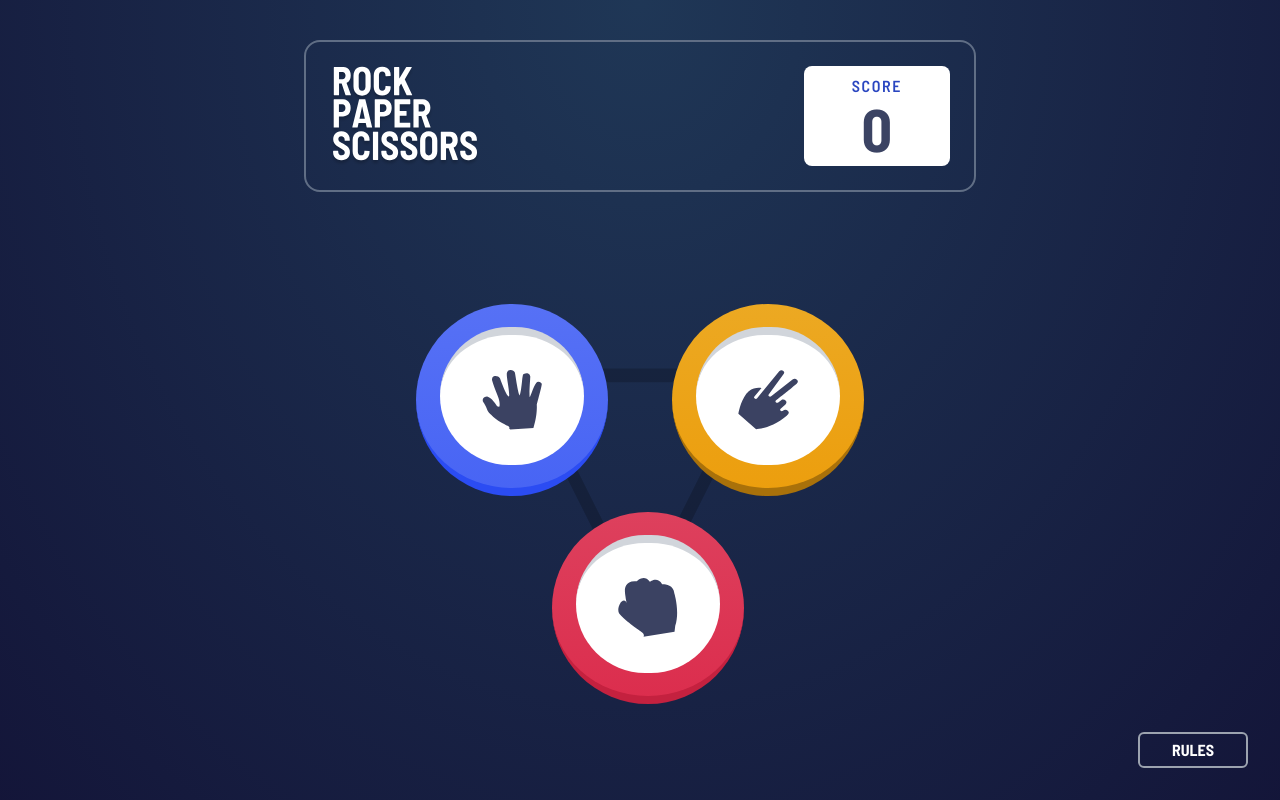
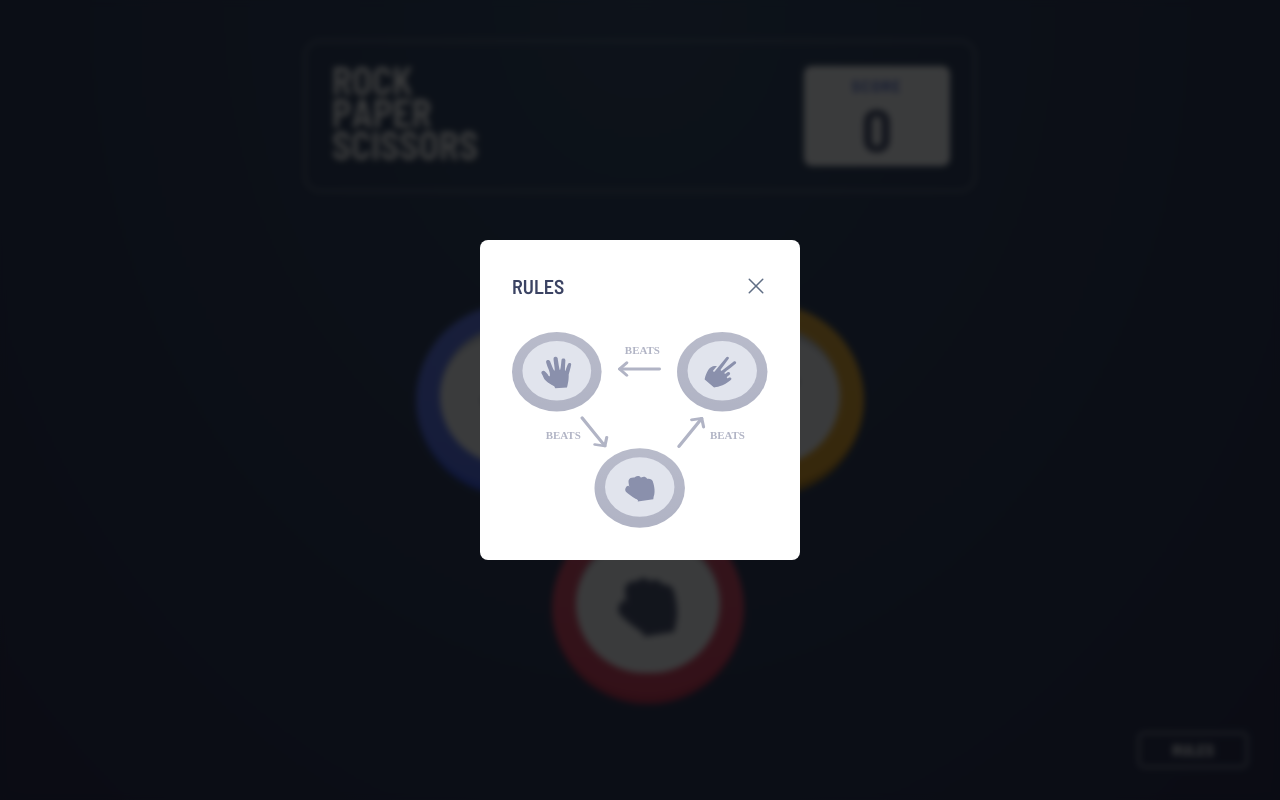
Before and after one commit to Garcez17/rock-paper-scissors-master, a Next.js app: page / in a window 1280 px wide. Both pictures are taken after a click on the button "RULES". Built offline with nearby package versions, Linux system fonts and the light colour scheme.

Commit message:
rules modal

```diff
--- a/package.json
+++ b/package.json
@@ -11,13 +11,16 @@
   "dependencies": {
     "framer-motion": "^7.3.5",
     "next": "12.3.0",
+    "phosphor-react": "^1.4.1",
     "react": "18.2.0",
-    "react-dom": "18.2.0"
+    "react-dom": "18.2.0",
+    "react-modal": "^3.15.1"
   },
   "devDependencies": {
     "@types/node": "18.7.18",
     "@types/react": "18.0.20",
     "@types/react-dom": "18.0.6",
+    "@types/react-modal": "^3.13.1",
     "autoprefixer": "^10.4.11",
     "eslint": "8.23.1",
     "eslint-config-next": "12.3.0",
--- /dev/null
+++ b/src/components/RulesModal.tsx
@@ -0,0 +1,32 @@
+import Image from 'next/image';
+import { X } from 'phosphor-react';
+import Modal from 'react-modal';
+
+interface RulesModalProps {
+  isOpen: boolean;
+  onRequestClose: () => void;
+}
+
+export function RulesModal({ isOpen, onRequestClose }: RulesModalProps) {
+  return (
+    <Modal
+      isOpen={isOpen}
+      onRequestClose={onRequestClose}
+      overlayClassName="react-modal-overlay"
+      className="react-modal-content"
+    >
+      <div className="w-80 h-80 bg-white rounded-lg flex flex-col p-8">
+        <header className="flex items-center justify-between">
+          <h1 className="text-blue-900 text-xl">RULES</h1>
+          <button onClick={onRequestClose}>
+            <X size={24} className="text-gray-500" />
+          </button>
+        </header>
+
+        <section className="relative flex-1 mt-8">
+          <Image src="/image-rules.svg" layout="fill" alt="Rules"/>
+        </section>
+      </div>
+    </Modal>
+  )
+}
--- a/src/pages/_app.tsx
+++ b/src/pages/_app.tsx
@@ -1,8 +1,11 @@
-// import { AnimatePresence } from 'framer-motion';
-import type { AppProps } from 'next/app'
+import type { AppProps } from 'next/app';
+import Modal from 'react-modal';
+
 import { AppProvider } from '../contexts';
 
 import '../styles/global.css';
+
+Modal.setAppElement('#__next');
 
 function MyApp({ Component, pageProps }: AppProps) {
   return (
--- a/src/pages/index.tsx
+++ b/src/pages/index.tsx
@@ -1,10 +1,17 @@
 import type { NextPage } from 'next'
+import { useState } from 'react';
 
 import { Board } from '../components/Board'
 import { Header } from '../components/Header'
+import { RulesModal } from '../components/RulesModal';
 
 const Home: NextPage = () => {
+  const [modalIsOpen, setModalIsOpen] = useState(false);
+
   return (
+    <>
+      <RulesModal isOpen={modalIsOpen} onRequestClose={() => setModalIsOpen(false)} />
+
       <div className="flex items-center justify-center">
         <div className="max-w-7xl w-full h-screen flex flex-col items-center">
           <Header />
@@ -14,10 +21,12 @@ const Home: NextPage = () => {
 
         <button
           className="absolute right-8 bottom-8 py-1 px-8 border-2 border-gray-400 rounded-md text-white font-bold"
+          onClick={() => setModalIsOpen(true)}
         >
           RULES
         </button>
       </div>
+    </>
   )
 }
 
--- a/src/styles/global.css
+++ b/src/styles/global.css
@@ -23,3 +23,16 @@ html {
 .option_amber {
   @apply bg-gradient-to-b from-amber-450 to-amber-500 border-amber-700 active:to-amber-700 active:from-amber-700;
 }
+
+.react-modal-overlay {
+  background: rgba(9, 10, 12, 0.8);
+  position: fixed;
+  top: 0;
+  left: 0;
+  bottom: 0;
+  right: 0;
+  display: flex;
+  align-items: center;
+  justify-content: center;
+  backdrop-filter: blur(3px);
+}
```
Also changed, not shown: 1 other file (tests, documents, lock files or other folders). Lines whose indentation alone changed are shown as unchanged.
